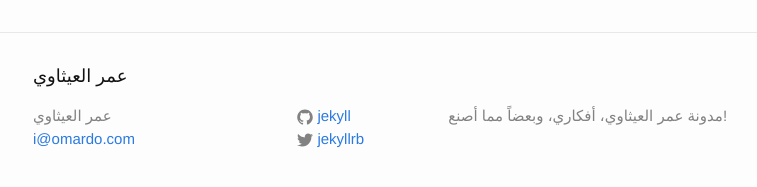
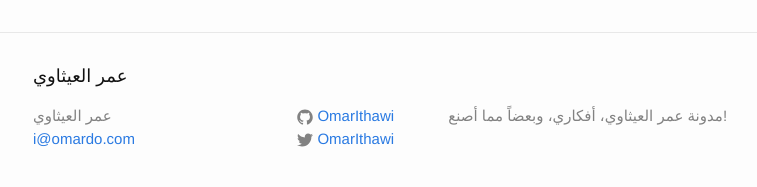
Before and after one commit to OmarIthawi/OmarIthawi.github.io, a Jekyll site: the page built from index.html, in a window 1280 px wide and 900 px high, scrolled down 4006 px. Shown: the part 690-877 px from the top of the window, without its empty margins (237-994 px from the left). Built offline with Jekyll 4.4.1, drawn with Linux system fonts in a browser that asks for light colours.

Commit message:
Config fixes

```diff
--- a/_config.yml
+++ b/_config.yml
@@ -3,10 +3,10 @@
 email: i@omardo.com
 description: > # this means to ignore newlines until "baseurl:"
  مدونة عمر العيثاوي، أفكاري، وبعضاً مما أصنع!
-baseurl: "/blog/" # the subpath of your site, e.g. /blog/
+baseurl: "" # the subpath of your site, e.g. /blog/
 url: "http://www.omardo.com" # the base hostname & protocol for your site
-twitter_username: jekyllrb
-github_username:  jekyll
+twitter_username: OmarIthawi
+github_username:  OmarIthawi
 
 # Build settings
 markdown: kramdown
```
